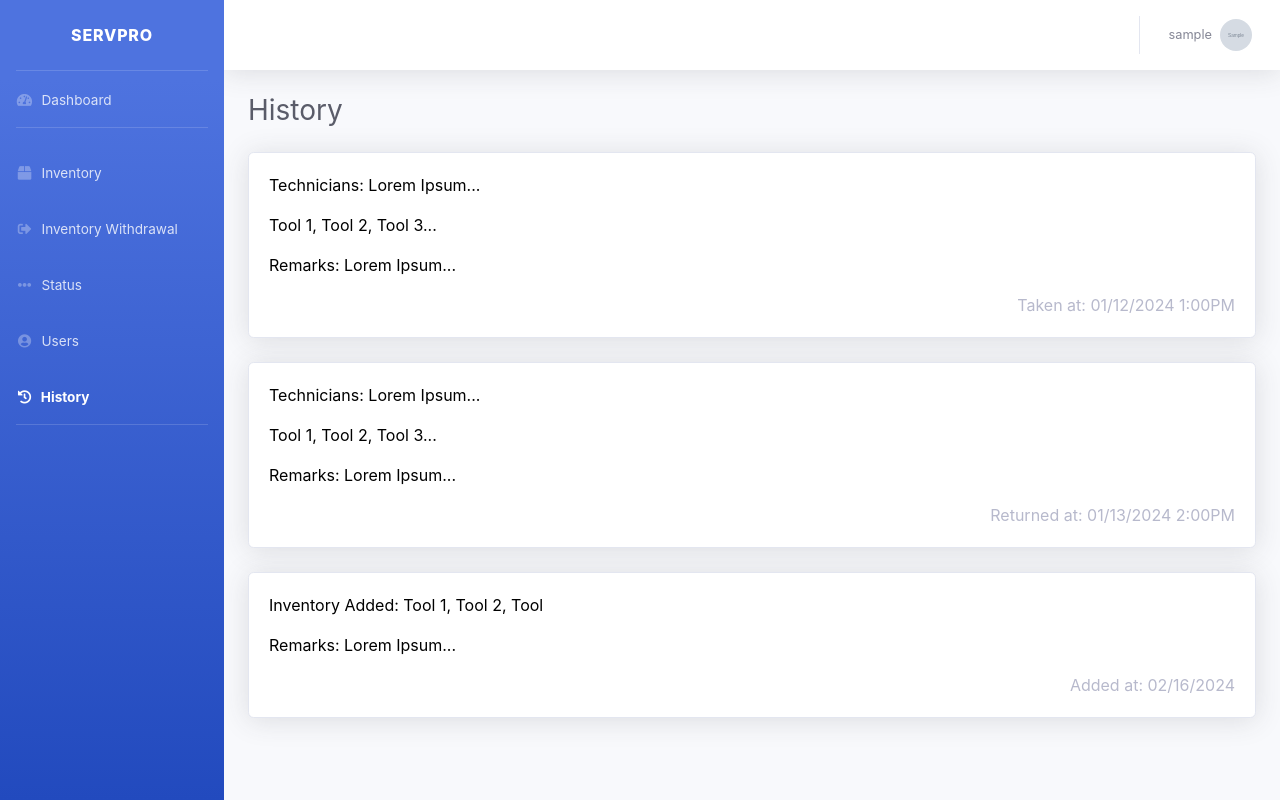
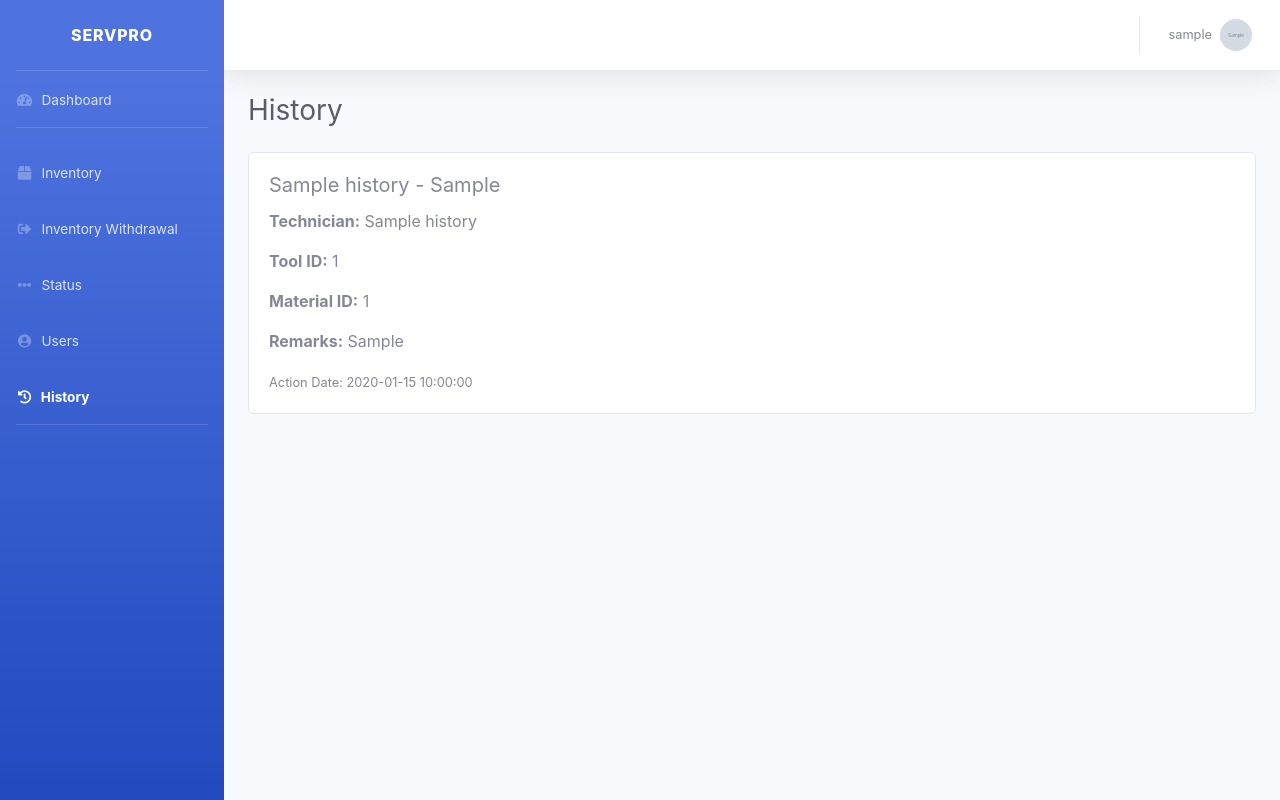
Before and after one commit to Shiro2602/SVPInventorySys, a PHP site: page /history.php in a window 1280 px wide. Run offline with PHP 8.4, Linux system fonts and the light colour scheme; the visitor is signed in with stand-in values (Sample User, id 1); tables that the repository leaves empty or names only in its code hold one stand-in row (values such as "Sample post"); grey boxes marked "Sample" are stand-in pictures.

Commit message:
added unfinished audit log feature

```diff
--- a/dashboard.php
+++ b/dashboard.php
@@ -158,6 +158,7 @@ $conn->close();
                                             <div class="text-xs font-weight-bold text-primary text-uppercase mb-1">Total Tools</div>
                                             <div class="h5 mb-0 font-weight-bold text-gray-800">
                                                 <?php
+                                                include 'dbconnect.php';
 
                                                 $sql = "SELECT COUNT(*) AS total FROM tools";
                                                 $result = $conn->query($sql);
@@ -185,6 +186,7 @@ $conn->close();
                                             <div class="text-xs font-weight-bold text-danger text-uppercase mb-1">Tools in Use</div>
                                             <div class="h5 mb-0 font-weight-bold text-gray-800">
                                                 <?php
+                                                include 'dbconnect.php';
 
                                                 $sql = "SELECT SUM(in_use) AS in_use_sum FROM tools";
                                                 $result = $conn->query($sql);
--- a/history.php
+++ b/history.php
@@ -15,8 +15,6 @@ $user_image = $user['image'] ?? 'img/undraw_profile.svg';
 
 $role = $_SESSION['role'];
 
-$stmt->close();
-$conn->close();
 ?>
 
 
@@ -149,31 +147,28 @@ $conn->close();
                         <div class="col-lg-12 mb-4">
 
                             <!-- History Card -->
-                            <div class="card shadow mb-4 history-card">
-                                <div class="card-body">
-                                    <p>Technicians: Lorem Ipsum...</p>
-                                    <p>Tool 1, Tool 2, Tool 3...</p>
-                                    <p>Remarks: Lorem Ipsum...</p>
-                                    <div class="text-right text-gray-500">Taken at: 01/12/2024 1:00PM</div>
-                                </div>
-                            </div>
+                            <?php
+                            // Fetch history records from the database
+                            $result = $conn->query("SELECT * FROM history ORDER BY action_date DESC");
 
-                            <div class="card shadow mb-4 history-card">
-                                <div class="card-body">
-                                    <p>Technicians: Lorem Ipsum...</p>
-                                    <p>Tool 1, Tool 2, Tool 3...</p>
-                                    <p>Remarks: Lorem Ipsum...</p>
-                                    <div class="text-right text-gray-500">Returned at: 01/13/2024 2:00PM</div>
-                                </div>
-                            </div>
+                            while ($row = $result->fetch_assoc()) {
+                                echo '<div class="card mb-3">';
+                                echo '<div class="card-body">';
+                                echo '<h5 class="card-title">' . ucfirst($row['page_name']) . ' - ' . ucfirst($row['action_type']) . '</h5>';
+                                echo '<p class="card-text"><strong>Technician:</strong> ' . $row['technician_name'] . '</p>';
+                                if (!empty($row['toolstatus_tool'])) {
+                                    echo '<p class="card-text"><strong>Tool ID:</strong> ' . $row['tool_id'] . '</p>';
+                                }
+                                if (!empty($row['material_id'])) {
+                                    echo '<p class="card-text"><strong>Material ID:</strong> ' . $row['material_id'] . '</p>';
+                                }
+                                echo '<p class="card-text"><strong>Remarks:</strong> ' . $row['remarks'] . '</p>';
+                                echo '<p class="card-text"><small class="text-muted">Action Date: ' . $row['action_date'] . '</small></p>';
+                                echo '</div>';
+                                echo '</div>';
+                            }
+                            ?>
 
-                            <div class="card shadow mb-4 history-card">
-                                <div class="card-body">
-                                    <p>Inventory Added: Tool 1, Tool 2, Tool</p>
-                                    <p>Remarks: Lorem Ipsum...</p>
-                                    <div class="text-right text-gray-500">Added at: 02/16/2024</div>
-                                </div>
-                            </div>
 
                         </div>
 
```
Also changed, not shown: return_tools.php (+25 -1 lines), toolstatus.php (+23 -0 lines).
